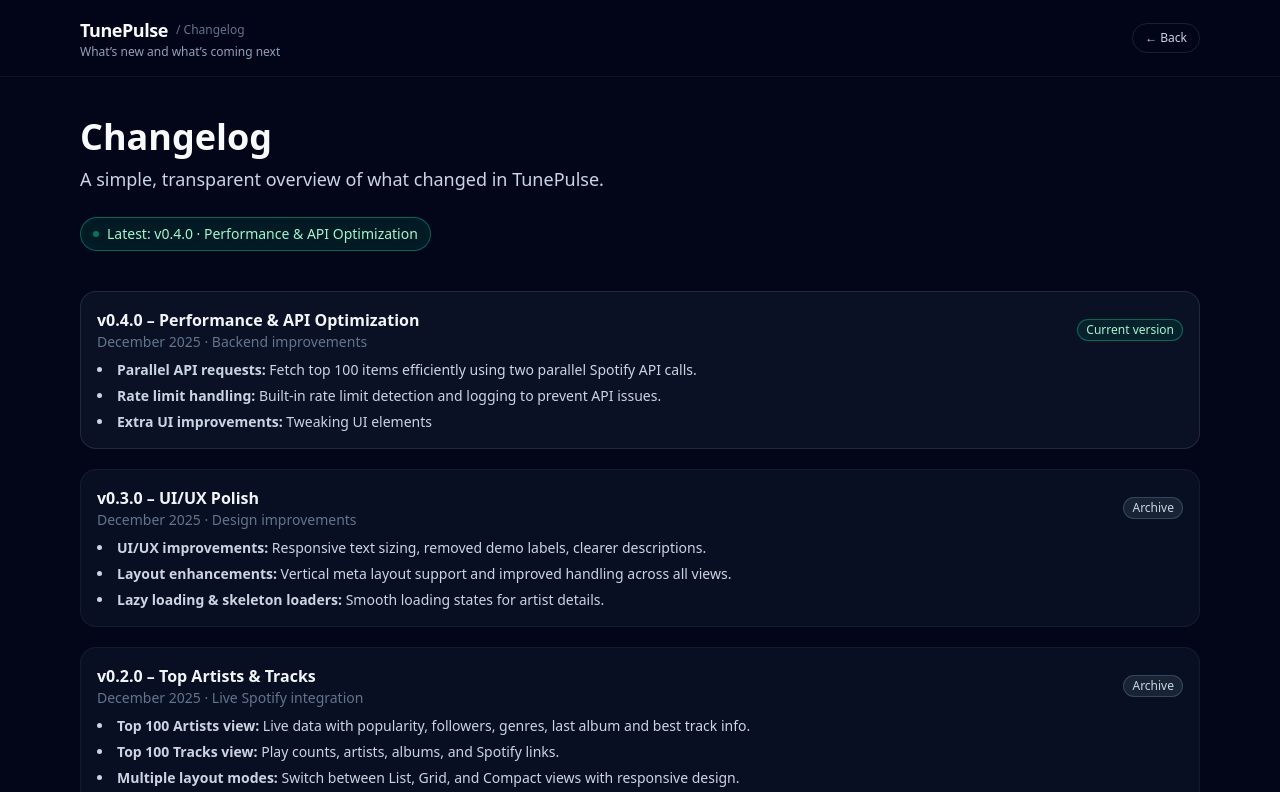
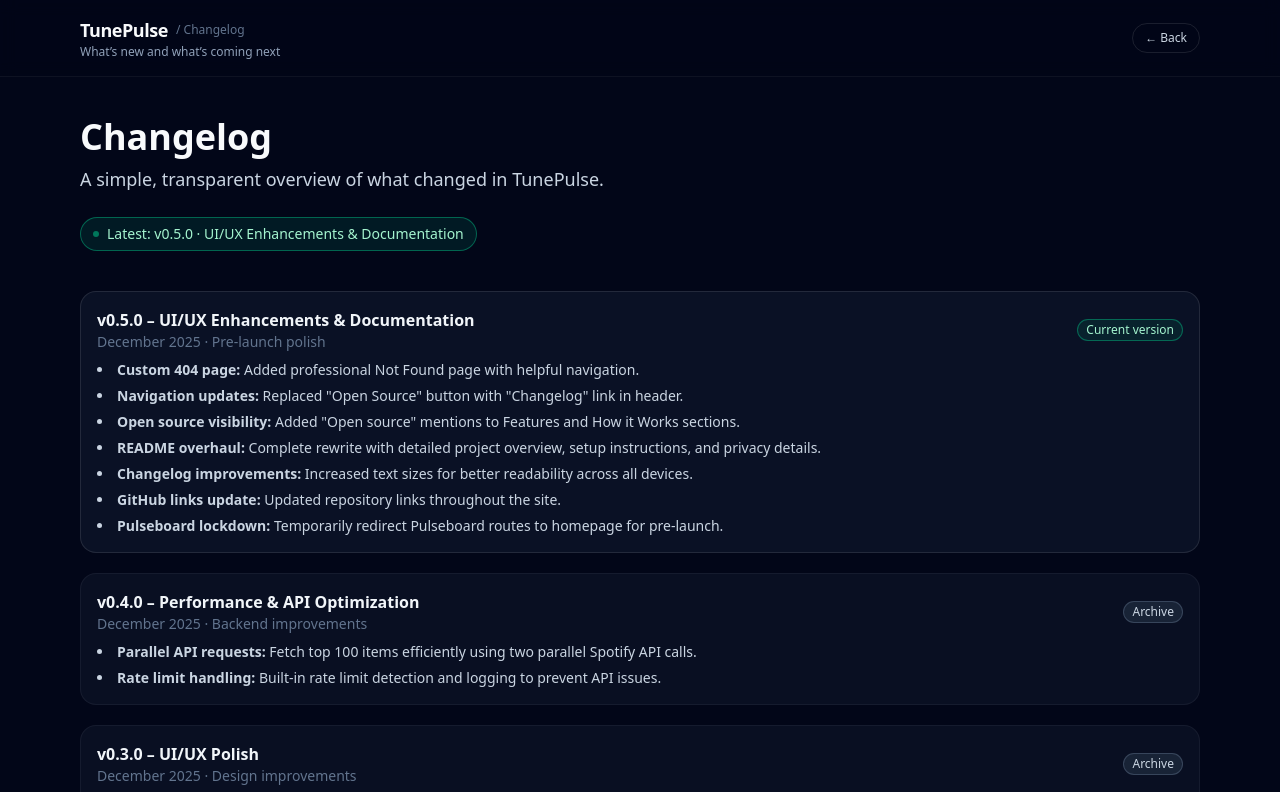
Before and after one commit to CyberNeonHD/tunepulse, a Vue app: page /changelog in a window 1280 px wide. Shown: the top 792 px of the page. Built offline with nearby package versions, Linux system fonts and the light colour scheme.

Commit message:
Bump version to 0.5.0 and update changelog
Updated project and server versions to 0.5.0. Enhanced the changelog with details for v0.5.0, highlighting UI/UX improvements, documentation overhaul, navigation changes, and other pre-launch updates.

```diff
--- a/package.json
+++ b/package.json
@@ -1,6 +1,6 @@
 {
   "name": "tunepulse-vue",
-  "version": "0.4.0",
+  "version": "0.5.0",
   "private": true,
   "type": "module",
   "engines": {
--- a/src/views/ChangelogView.vue
+++ b/src/views/ChangelogView.vue
@@ -48,26 +48,47 @@
         <!-- Latest version badge -->
         <div class="inline-flex items-center gap-2 px-3 py-1.5 rounded-full border border-emerald-400/40 bg-emerald-400/10 text-xs sm:text-sm text-emerald-200">
           <span class="h-1.5 w-1.5 rounded-full bg-emerald-400 animate-pulse"></span>
-          <span>Latest: v0.4.0 · Performance & API Optimization</span>
+          <span>Latest: v0.5.0 · UI/UX Enhancements & Documentation</span>
         </div>
 
         <!-- Changelog list -->
         <div class="space-y-5 mt-4">
-          <!-- v0.4.0 -->
+          <!-- v0.5.0 -->
           <article class="rounded-2xl border border-white/10 bg-slate-900/70 p-4 space-y-2">
             <div class="flex items-center justify-between gap-2">
               <div>
-                <h2 class="text-base font-semibold text-slate-100">v0.4.0 – Performance & API Optimization</h2>
-                <p class="text-xs sm:text-sm text-slate-500">December 2025 · Backend improvements</p>
+                <h2 class="text-base font-semibold text-slate-100">v0.5.0 – UI/UX Enhancements & Documentation</h2>
+                <p class="text-xs sm:text-sm text-slate-500">December 2025 · Pre-launch polish</p>
               </div>
               <span class="text-xs px-2 py-0.5 rounded-full bg-emerald-500/10 text-emerald-200 border border-emerald-400/40">
                 Current version
               </span>
             </div>
             <ul class="text-sm text-slate-300 space-y-1.5 list-disc list-inside">
+              <li><strong>Custom 404 page:</strong> Added professional Not Found page with helpful navigation.</li>
+              <li><strong>Navigation updates:</strong> Replaced "Open Source" button with "Changelog" link in header.</li>
+              <li><strong>Open source visibility:</strong> Added "Open source" mentions to Features and How it Works sections.</li>
+              <li><strong>README overhaul:</strong> Complete rewrite with detailed project overview, setup instructions, and privacy details.</li>
+              <li><strong>Changelog improvements:</strong> Increased text sizes for better readability across all devices.</li>
+              <li><strong>GitHub links update:</strong> Updated repository links throughout the site.</li>
+              <li><strong>Pulseboard lockdown:</strong> Temporarily redirect Pulseboard routes to homepage for pre-launch.</li>
+            </ul>
+          </article>
+
+          <!-- v0.4.0 -->
+          <article class="rounded-2xl border border-white/5 bg-slate-900/60 p-4 space-y-2">
+            <div class="flex items-center justify-between gap-2">
+              <div>
+                <h2 class="text-base font-semibold text-slate-100">v0.4.0 – Performance & API Optimization</h2>
+                <p class="text-xs sm:text-sm text-slate-500">December 2025 · Backend improvements</p>
+              </div>
+              <span class="text-xs px-2 py-0.5 rounded-full bg-slate-800/80 text-slate-300 border border-slate-600/70">
+                Archive
+              </span>
+            </div>
+            <ul class="text-sm text-slate-300 space-y-1.5 list-disc list-inside">
               <li><strong>Parallel API requests:</strong> Fetch top 100 items efficiently using two parallel Spotify API calls.</li>
               <li><strong>Rate limit handling:</strong> Built-in rate limit detection and logging to prevent API issues.</li>
-              <li><strong>Extra UI improvements:</strong> Tweaking UI elements</li>
             </ul>
           </article>
 
```
Also changed, not shown: 1 other file (tests, documents, lock files or other folders).
